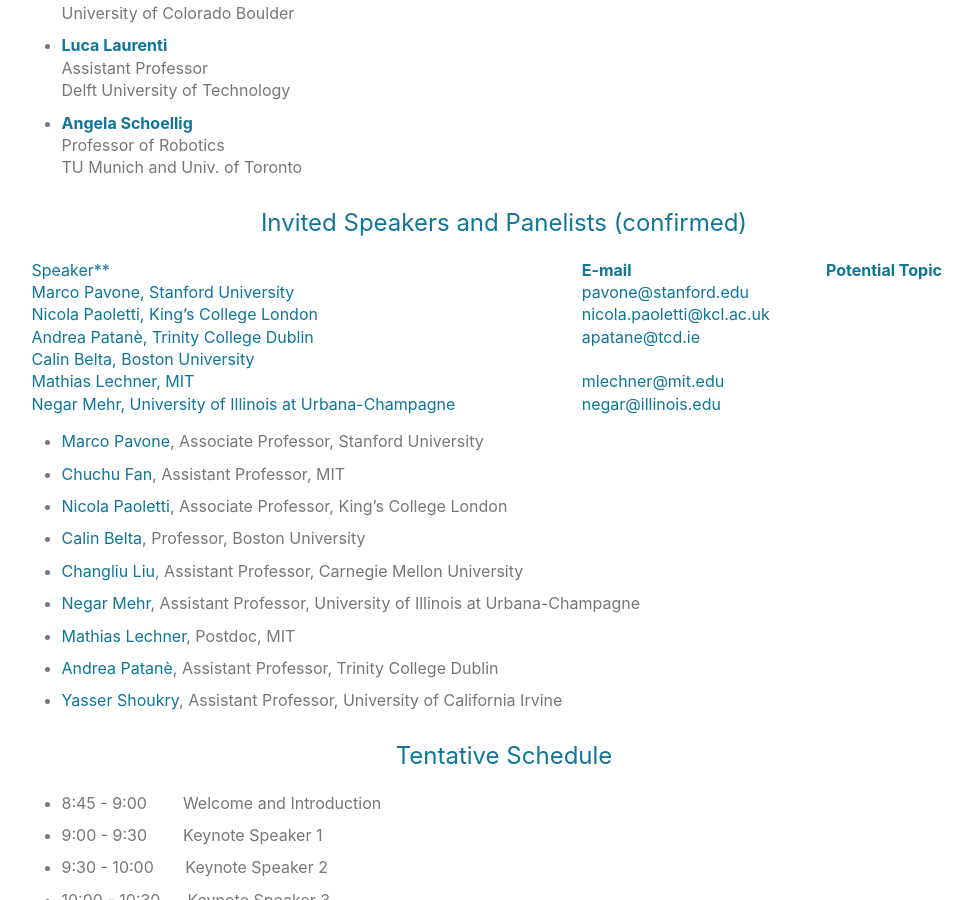
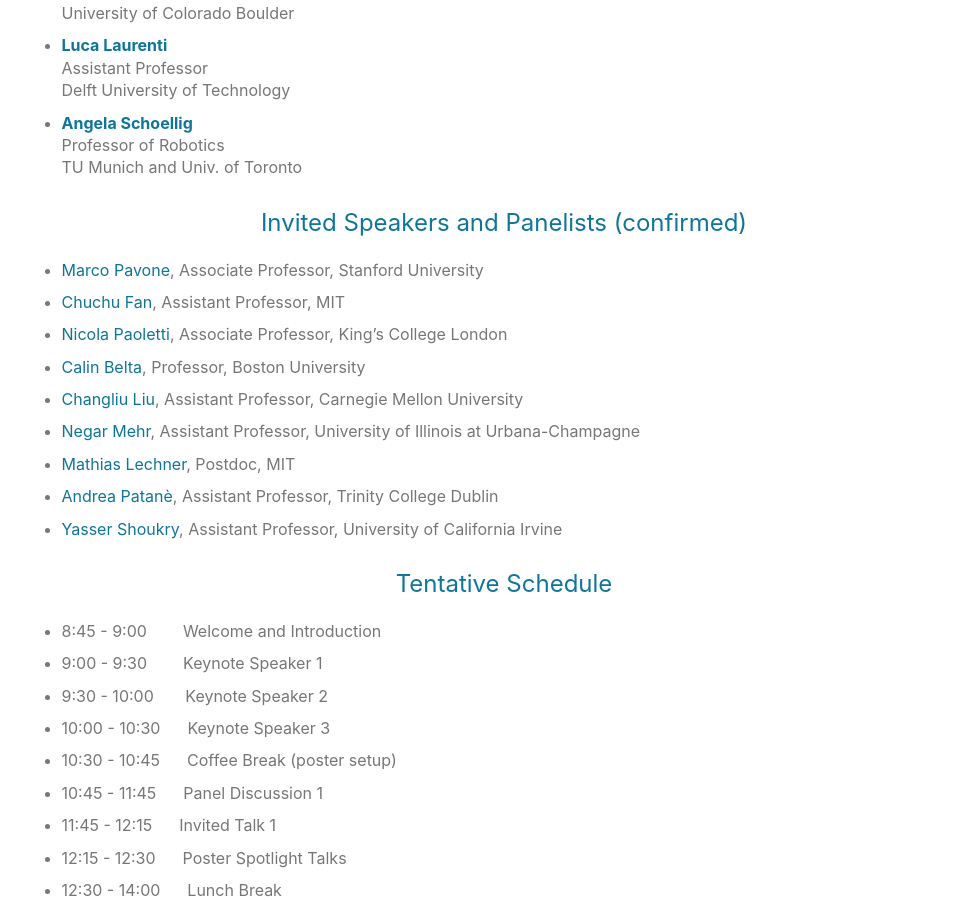
Before and after one commit to aria-systems-group/website, a Jekyll site: the page built from pages/workshop2023.md, in a window 1280 px wide and 900 px high, scrolled down 825 px. Shown: the whole window, without its empty margins (136-1109 px from the left). Built offline with Jekyll 4.4.1, drawn with Linux system fonts in a browser that asks for light colours.

Commit message:
workshop schedule

```diff
--- a/pages/workshop2023.md
+++ b/pages/workshop2023.md
@@ -58,7 +58,7 @@
 <!--  We have invited a number of experts on the topics of the workshop with various backgrounds.  In selecting the speakers, we focused on striking a good balance between the diversity in the areas of expertise, seniority, and gender.  ??? invitees have confirmed their attendance, ??? speakers have tentatively accepted the invitation, and we are yet to hear from a few others.  The list of the invited speakers is shown below.  Lastly, to ensure that the speakers focus on the topic, we plan to ask them to provide the title and abstract of their talks a few weeks in advance. -->
 
 
- | Speaker** | **E-mail** | **Potential Topic** |
+<!--  | Speaker** | **E-mail** | **Potential Topic** |
  | -- | ------
  |Marco Pavone, Stanford University | pavone@stanford.edu | |
 |Nicola Paoletti, King’s College London | nicola.paoletti@kcl.ac.uk | |
@@ -66,7 +66,7 @@
 | Calin Belta, Boston University | | |
 | Mathias Lechner, MIT | mlechner@mit.edu | |
 | Negar Mehr, University of Illinois at Urbana-Champagne | negar@illinois.edu ||
-
+ -->
 
 <!-- <br>
 
```
